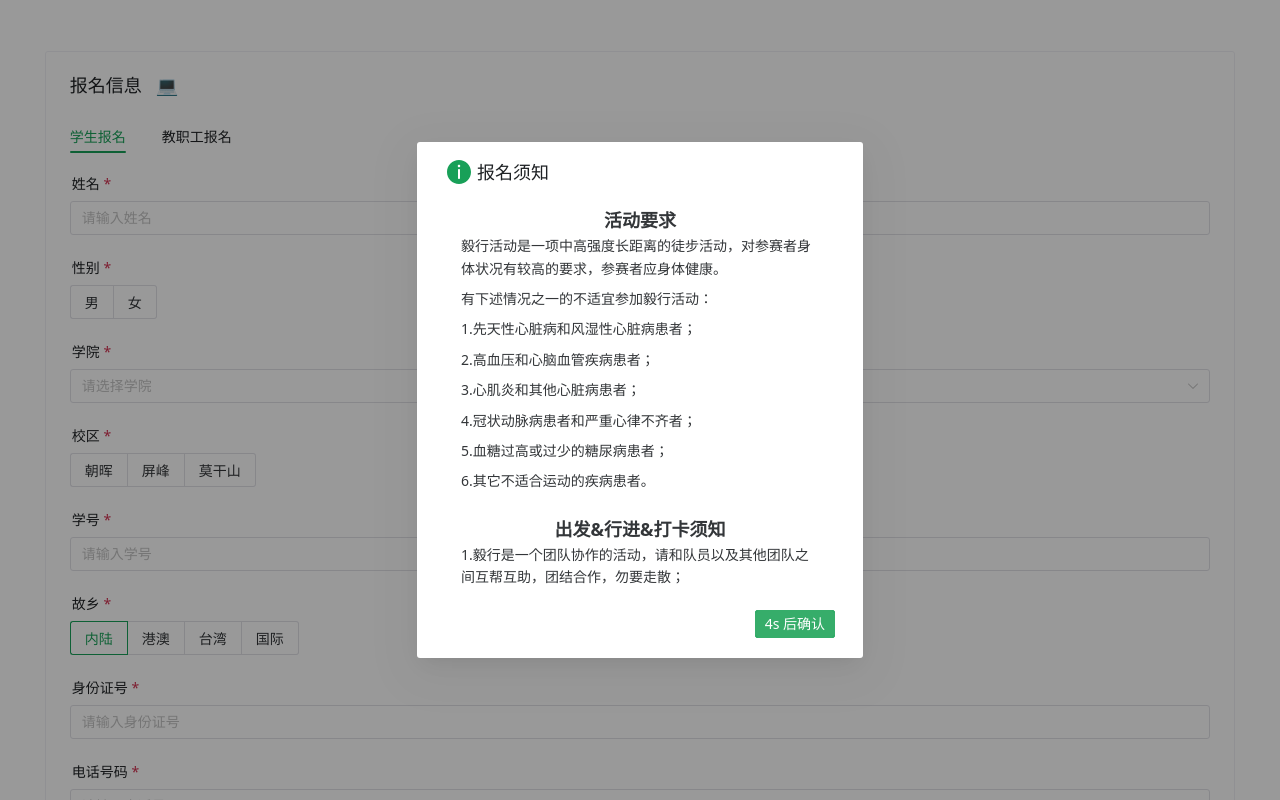
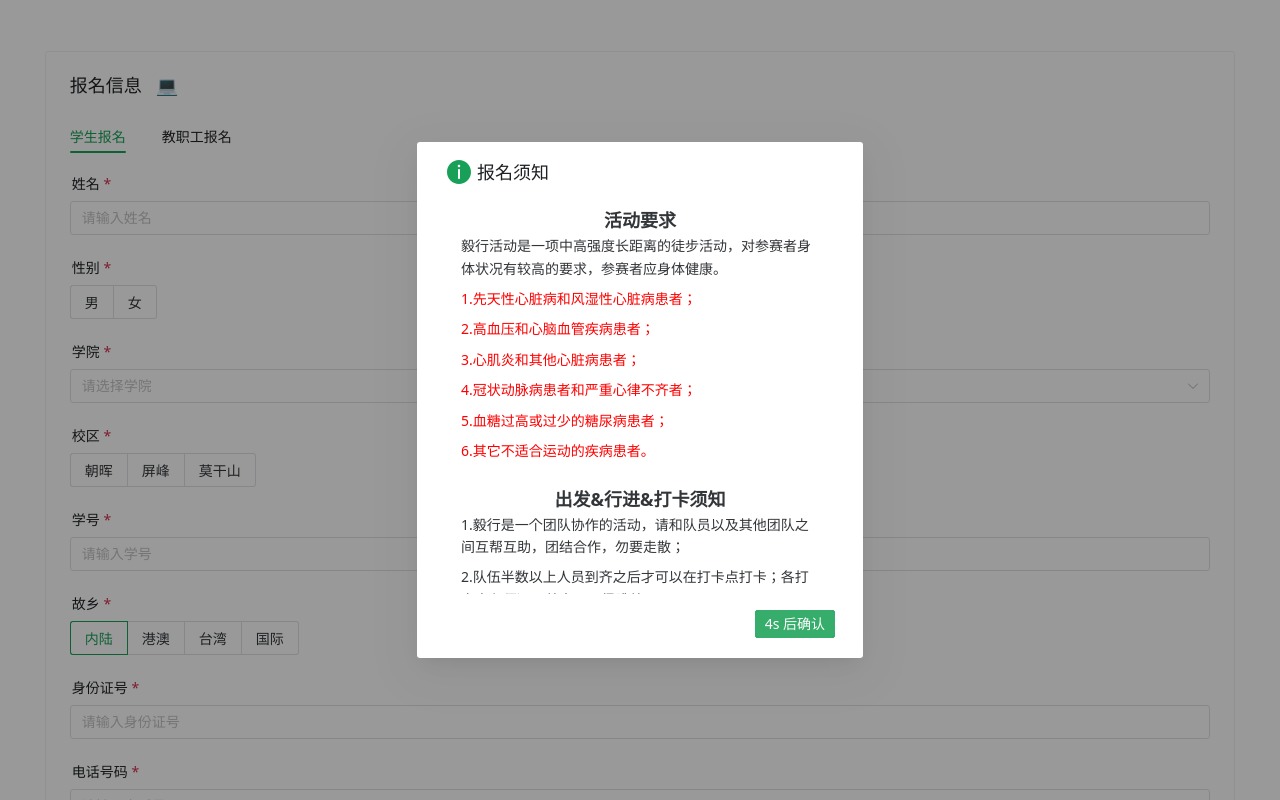
Before and after one commit to zjutjh/walk-front, a Vue app: page /register in a window 1280 px wide. Shown: the top 800 px of the page. Built offline with nearby package versions, Linux system fonts and the light colour scheme; a small style sheet from the web is missing.

Commit message:
perf: 优化公告内容显示

```diff
--- a/src/pages/Info.vue
+++ b/src/pages/Info.vue
@@ -110,12 +110,12 @@ function showModalClick() {
             毅行活动是一项中高强度长距离的徒步活动，对参赛者身体状况有较高的要求，参赛者应身体健康。
           </div>
           <div>有下述情况之一的不适宜参加毅行活动：</div>
-          <div>1.先天性心脏病和风湿性心脏病患者；</div>
-          <div>2.高血压和心脑血管疾病患者；</div>
-          <div>3.心肌炎和其他心脏病患者；</div>
-          <div>4.冠状动脉病患者和严重心律不齐者；</div>
-          <div>5.血糖过高或过少的糖尿病患者；</div>
-          <div>6.其它不适合运动的疾病患者。</div>
+          <div style='color: red'>1.先天性心脏病和风湿性心脏病患者；</div>
+          <div style='color: red'>2.高血压和心脑血管疾病患者；</div>
+          <div style='color: red'>3.心肌炎和其他心脏病患者；</div>
+          <div style='color: red'>4.冠状动脉病患者和严重心律不齐者；</div>
+          <div style='color: red'>5.血糖过高或过少的糖尿病患者；</div>
+          <div style='color: red'>6.其它不适合运动的疾病患者。</div>
         </n-space>
 
         <br />
@@ -127,7 +127,7 @@ function showModalClick() {
             1.毅行是一个团队协作的活动，请和队员以及其他团队之间互帮互助，团结合作，勿要走散；
           </div>
           <div>
-            2.队伍全部人员到齐之后才可以在打卡点打卡；各打卡点必须逐一盖章，不得跳盖；
+            2.队伍半数以上人员到齐之后才可以在打卡点打卡；各打卡点必须逐一盖章，不得跳盖；
           </div>
           <div>
             3.每个打卡点都有关门时间，到达关门时间后不得前进，需从打卡点处的下撤点直接下山；
--- a/src/pages/Register.vue
+++ b/src/pages/Register.vue
@@ -59,13 +59,12 @@ function onPositiveClick() {
           <div>
             毅行活动是一项中高强度长距离的徒步活动，对参赛者身体状况有较高的要求，参赛者应身体健康。
           </div>
-          <div>有下述情况之一的不适宜参加毅行活动：</div>
-          <div>1.先天性心脏病和风湿性心脏病患者；</div>
-          <div>2.高血压和心脑血管疾病患者；</div>
-          <div>3.心肌炎和其他心脏病患者；</div>
-          <div>4.冠状动脉病患者和严重心律不齐者；</div>
-          <div>5.血糖过高或过少的糖尿病患者；</div>
-          <div>6.其它不适合运动的疾病患者。</div>
+          <div style='color: red'>1.先天性心脏病和风湿性心脏病患者；</div>
+          <div style='color: red'>2.高血压和心脑血管疾病患者；</div>
+          <div style='color: red'>3.心肌炎和其他心脏病患者；</div>
+          <div style='color: red'>4.冠状动脉病患者和严重心律不齐者；</div>
+          <div style='color: red'>5.血糖过高或过少的糖尿病患者；</div>
+          <div style='color: red'>6.其它不适合运动的疾病患者。</div>
         </n-space>
 
         <br />
@@ -77,7 +76,7 @@ function onPositiveClick() {
             1.毅行是一个团队协作的活动，请和队员以及其他团队之间互帮互助，团结合作，勿要走散；
           </div>
           <div>
-            2.队伍全部人员到齐之后才可以在打卡点打卡；各打卡点必须逐一盖章，不得跳盖；
+            2.队伍半数以上人员到齐之后才可以在打卡点打卡；各打卡点必须逐一盖章，不得跳盖；
           </div>
           <div>
             3.每个打卡点都有关门时间，到达关门时间后不得前进，需从打卡点处的下撤点直接下山；
```
